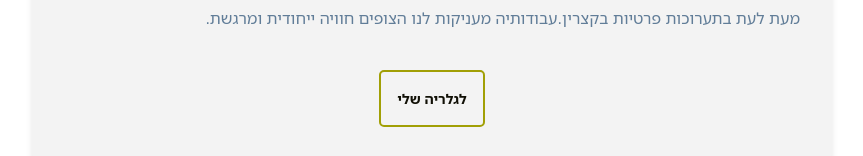
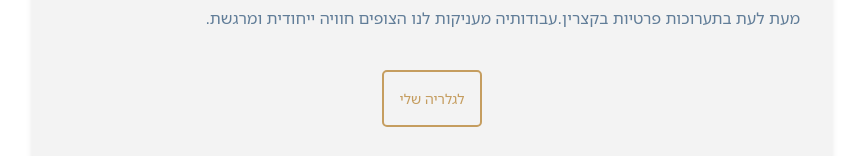
Before and after one commit to Erezdav/paints-galery, a React (Create React App) app: page / in a window 1280 px wide. Shown: the part 1329-1485 px from the top of the page, without its empty margins (208-1071 px from the left). Built offline with nearby package versions, Linux system fonts and the light colour scheme.

Commit message:
fix gallery home button

```diff
--- a/src/Pages/Home.js
+++ b/src/Pages/Home.js
@@ -41,11 +41,7 @@ const AboutPage = () => {
             ומרגשת.
           </p>
         </article>
-        <Link
-          style={{ fontSize: "14px", padding: "1rem" }}
-          className="home-button"
-          to="/Collection"
-        >
+        <Link className="home-button" to="/Collection">
           {" "}
           לגלריה שלי
         </Link>
@@ -120,6 +116,42 @@ const Wrapper = styled.main`
     border-radius: 5px;
     box-shadow: 0 4px 6px rgba(1, 0, 0, 0.1);
   }
+  .home-button {
+    font-size: 14px;
+    padding: 1rem;
+    border: 2px solid var(--clr-gold);
+    color: var(--clr-gold);
+    border-radius: 5px;
+    text-decoration: none;
+    transition: all 0.3s ease;
+    display: inline-block;
+    margin-top: 1rem;
+  }
+  .home-button:hover {
+    background-color: var(--clr-gold); /* Fill color with gold on hover */
+    color: var(--clr-white); /* Change text color on hover */
+  }
+
+  /* Styles for small screens (up to 767px) */
+  @media screen and (max-width: 767px) {
+    .home-button {
+      /* Apply styles specific to small screens here */
+    }
+  }
+
+  /* Styles for medium screens (768px to 991px) */
+  @media screen and (min-width: 768px) and (max-width: 991px) {
+    .home-button {
+      /* Apply styles specific to medium screens here */
+    }
+  }
+
+  /* Styles for large screens (992px and above) */
+  @media screen and (min-width: 992px) {
+    .home-button {
+      /* Apply styles specific to large screens here */
+    }
+  }
 `;
 
 export default AboutPage;
--- a/src/index.css
+++ b/src/index.css
@@ -446,23 +446,4 @@ nav {
   .expand-decrease-icon:hover {
     background-color: rgba(0, 0, 0, 0.7);
   }
-  .home-button {
-    display: inline-block;
-    background-color: transparent;
-    color: rgb(17, 16, 6);
-    padding: 0.5rem 1rem;
-    border-radius: 5px;
-    border: 2px solid rgb(161, 159, 5);
-    text-decoration: none;
-    font-weight: bold;
-    margin-top: 1rem;
-
-    &:hover {
-      background-color: darkgoldenrod;
-      color: #fff;
-    }
-  }
-  .box-container {
-    font-size: 16px;
-  }
 }
```
